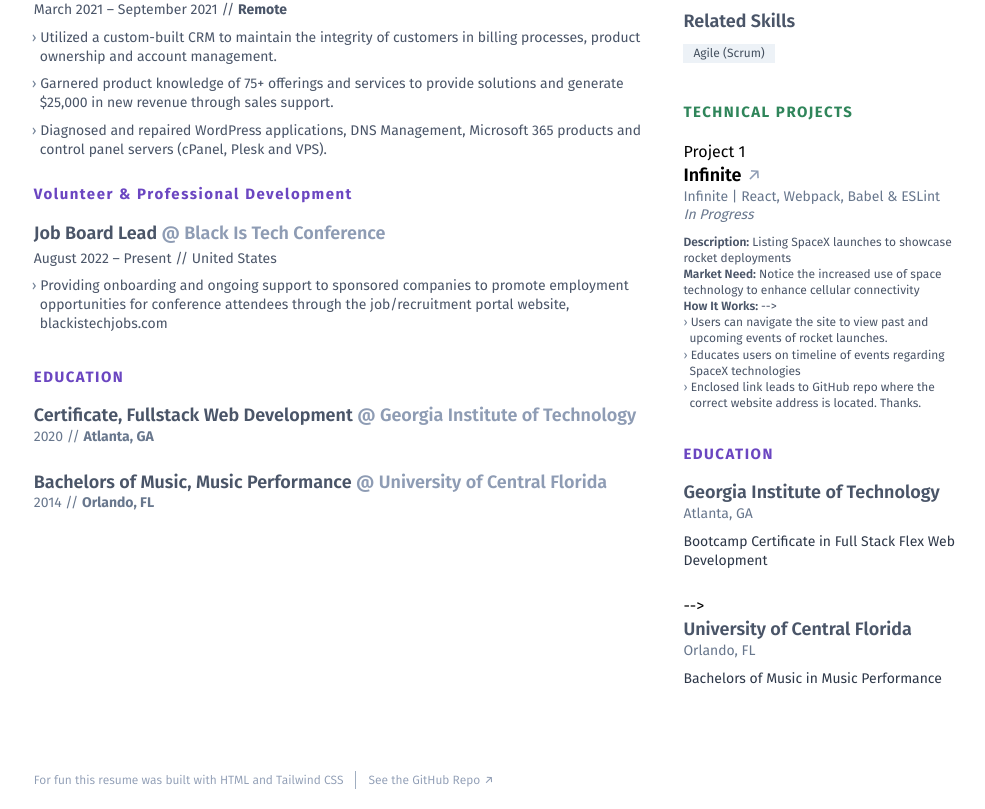
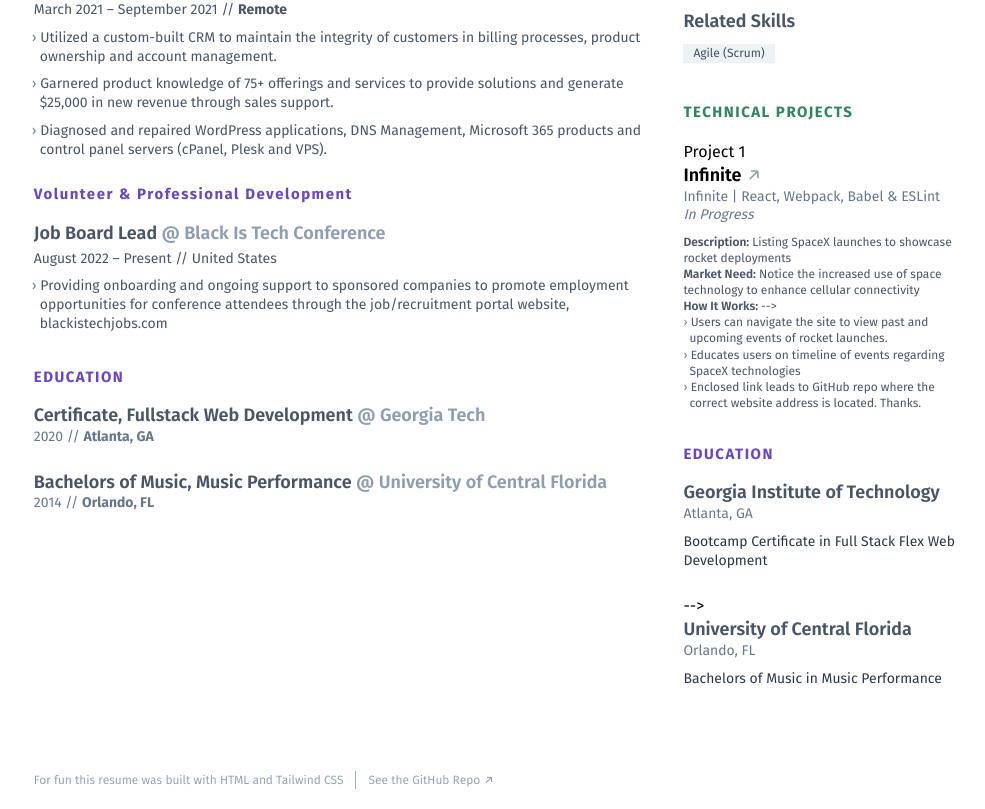
Before and after one commit to toreylittlefield/my-custom-tailwind-resume, a website: page docs/index.html in a window 1280 px wide. Shown: the part 578-1387 px from the top of the page, without its empty margins (139-1124 px from the left). Drawn offline with nearby package versions, Linux system fonts and the light colour scheme; files that its build step writes are made by us from their sources.

Commit message:
changed to Georgia Tech

```diff
--- a/docs/index.html
+++ b/docs/index.html
@@ -232,7 +232,7 @@
               <header>
                 <h3 id="job-title" class="text-lg font-semibold text-gray-700 leading-snugish">
                   Certificate, Fullstack Web Development
-                  <span id="company-name" class="text-gray-550 font-semibold">@ Georgia Institute of Technology</span>
+                  <span id="company-name" class="text-gray-550 font-semibold">@ Georgia Tech</span>
                 </h3>
                 <p class="leading-normal text-sm text-gray-650">2020 // <b>Atlanta, GA</b></p>
               </header>
```
